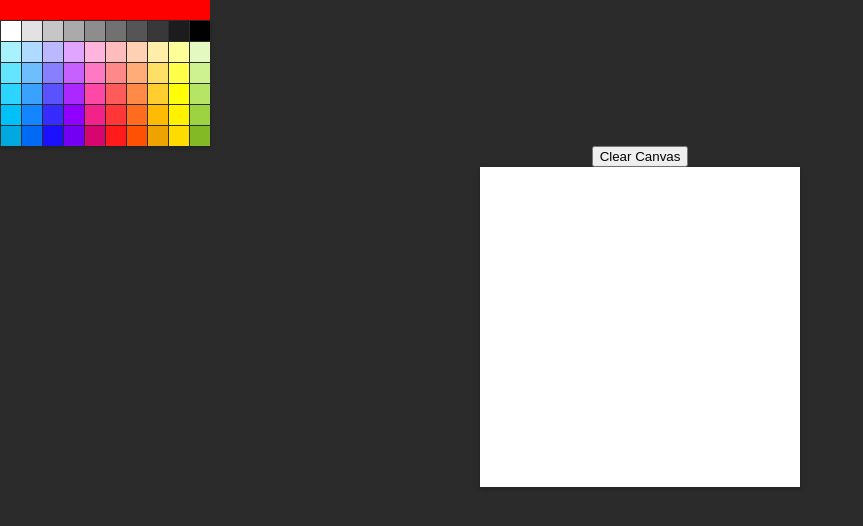
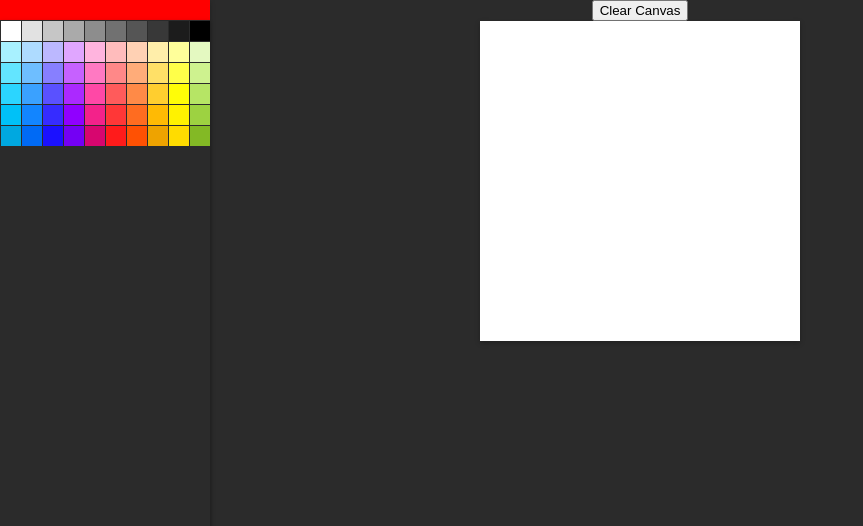
Before and after one commit to nathanpanchal/draw, a plain HTML site: page index.html in a window 1280 px wide. Shown: the whole page, without its empty margins (0-863 px from the left). Drawn offline with nearby package versions, Linux system fonts and the light colour scheme.

Commit message:
np - add menu class

```diff
--- a/css/stylesheet.css
+++ b/css/stylesheet.css
@@ -5,6 +5,14 @@ body {
 #button {
   margin: 0 auto;
   display: block;
+}
+
+.menu {
+  position: fixed;
+  top: 0;
+  left: 0;
+  box-shadow: 0 2px 5px rgba(0,0,0,0.26);
+  height: 100%;
 }
 
 .selected-color {
```
Lines whose indentation alone changed are shown as unchanged.
